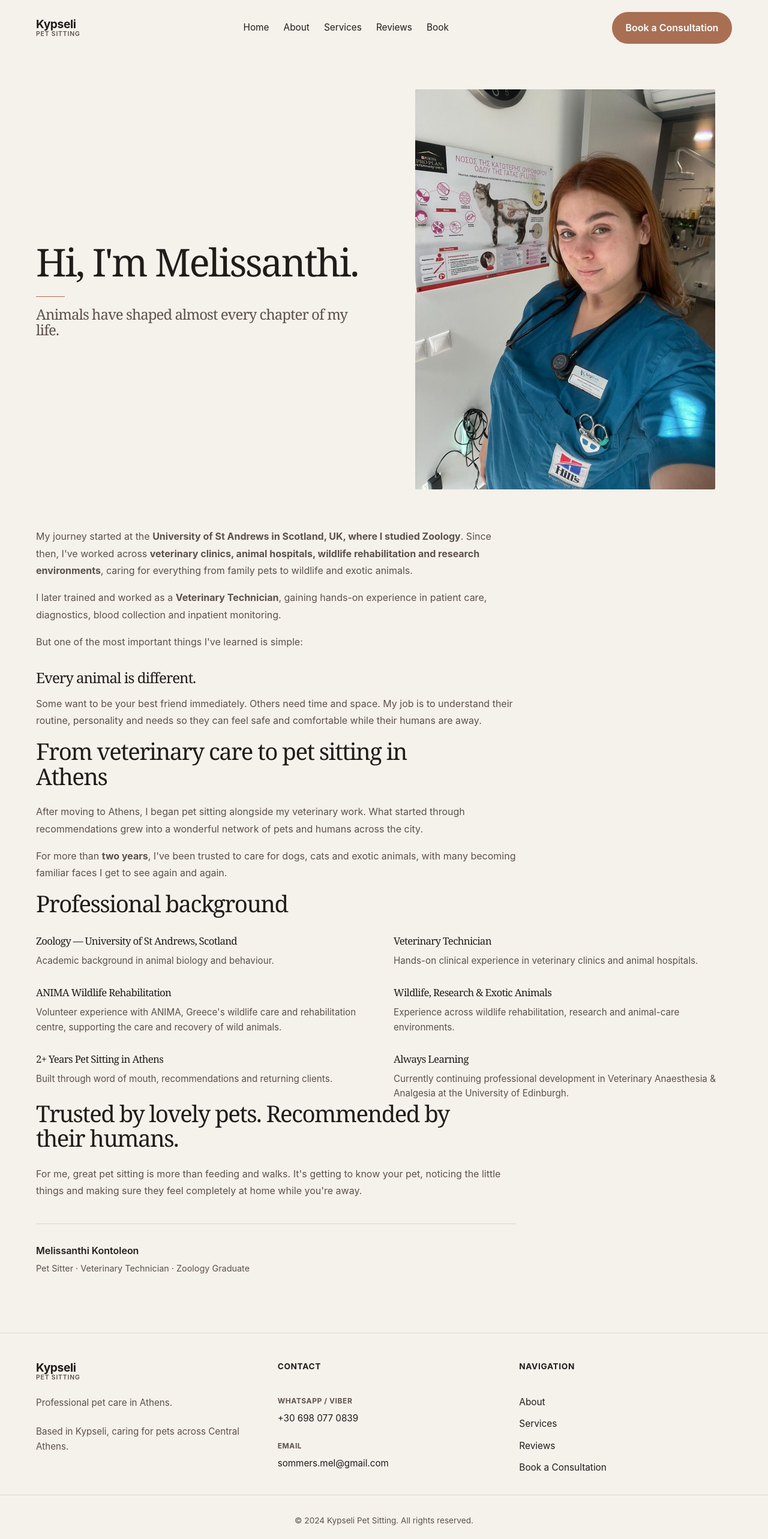
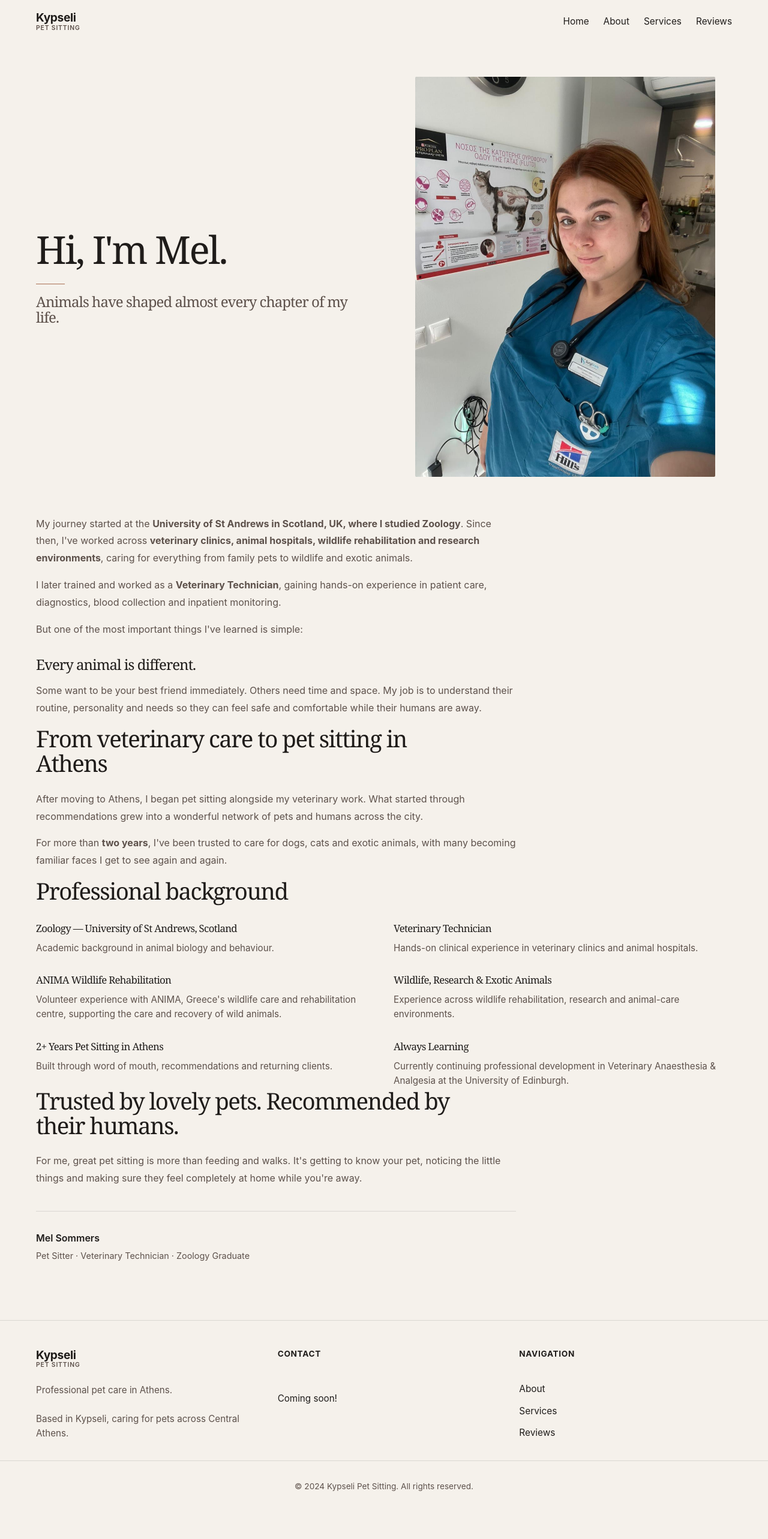
Before and after one commit to tunadoesit/petsitting-gr, a Next.js app: page /about in a window 1280 px wide. Shown: the top 2566 px of the page at 60% size. After the commit the page ends 2537 px from the top, so only its background shows below. Built offline with nearby package versions, Linux system fonts and the light colour scheme.

Commit message:
Pause booking and update Mel Sommers name

```diff
--- a/app/about/page.tsx
+++ b/app/about/page.tsx
@@ -41,21 +41,17 @@ export default function AboutPage() {
           <a href="/about">About</a>
           <a href="/#services">Services</a>
           <a href="/#reviews">Reviews</a>
-          <a href="/#booking">Book</a>
         </nav>
 
-        <a href="/#booking" className="button button-primary">
-          Book a Consultation
-        </a>
       </header>
 
       <section className="about-hero container">
         <div className="about-hero-copy">
-          <h1>Hi, I&apos;m Melissanthi.</h1>
+          <h1>Hi, I&apos;m Mel.</h1>
           <h2>Animals have shaped almost every chapter of my life.</h2>
         </div>
         <div className="about-hero-image">
-          <img src="/images/melissanthi-vet.JPG" alt="Melissanthi" />
+          <img src="/images/melissanthi-vet.JPG" alt="Mel Sommers" />
         </div>
       </section>
 
@@ -121,7 +117,7 @@ export default function AboutPage() {
               For me, great pet sitting is more than feeding and walks. It&apos;s getting to know your pet, noticing the little things and making sure they feel completely at home while you&apos;re away.
             </p>
             <div className="author-signature">
-              <strong>Melissanthi Kontoleon</strong>
+              <strong>Mel Sommers</strong>
               <span>Pet Sitter · Veterinary Technician · Zoology Graduate</span>
             </div>
           </div>
@@ -142,16 +138,7 @@ export default function AboutPage() {
           <div className="footer-section">
             <h3 className="footer-heading">Contact</h3>
             <div className="contact-item">
-              <p className="contact-label">WhatsApp / Viber</p>
-              <a href="https://wa.me/306980770839" target="_blank" rel="noreferrer" className="contact-link">
-                +30 698 077 0839
-              </a>
-            </div>
-            <div className="contact-item">
-              <p className="contact-label">Email</p>
-              <a href="mailto:sommers.mel@gmail.com" className="contact-link">
-                sommers.mel@gmail.com
-              </a>
+              <p className="contact-link">Coming soon!</p>
             </div>
           </div>
 
@@ -161,7 +148,6 @@ export default function AboutPage() {
               <a href="/about">About</a>
               <a href="/#services">Services</a>
               <a href="/#reviews">Reviews</a>
-              <a href="/#booking">Book a Consultation</a>
             </nav>
           </div>
         </div>
```
